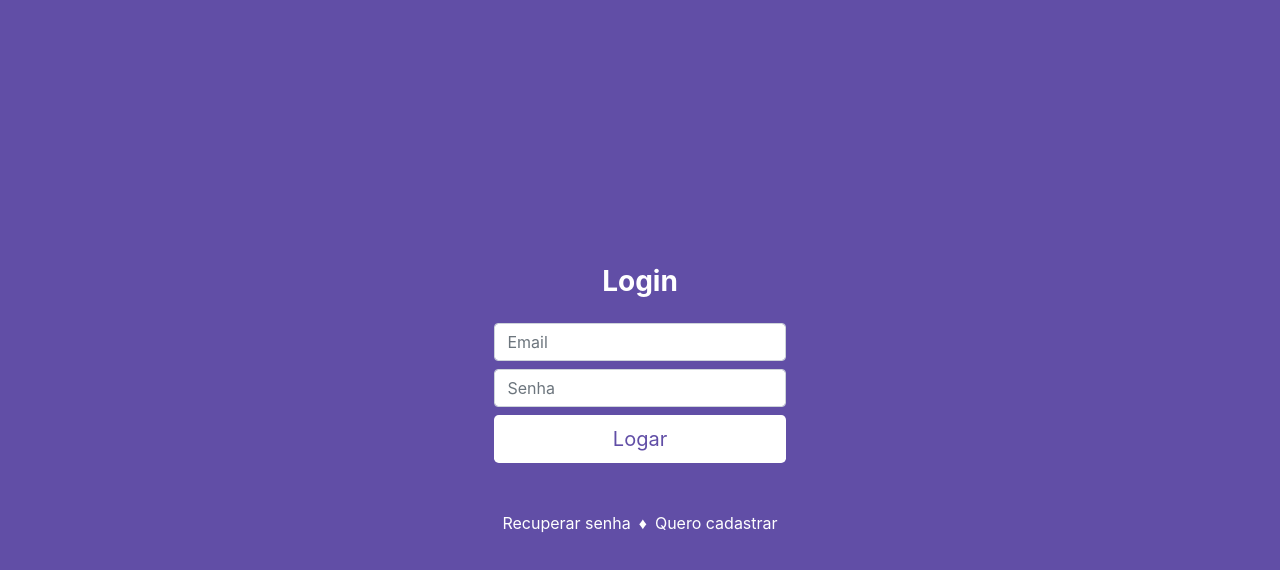
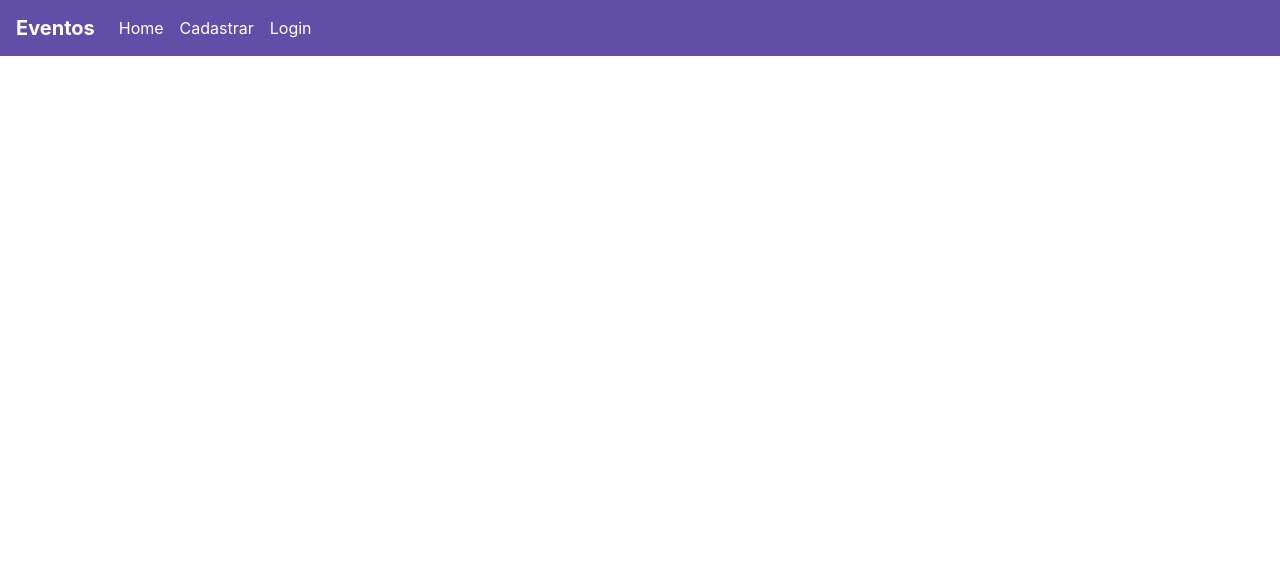
Before and after one commit to Nardogomes/Eventos, a React (Create React App) app: page / in a window 1280 px wide. Shown: the top 570 px of the page. Built offline with nearby package versions, Linux system fonts and the light colour scheme.

Commit message:
Desenvolvendo a página home e o componente navbar

```diff
--- a/public/index.html
+++ b/public/index.html
@@ -4,6 +4,7 @@
     <meta charset="utf-8" />
     <meta name="viewport" content="width=device-width, initial-scale=1" />
     <link rel="stylesheet" href="https://stackpath.bootstrapcdn.com/bootstrap/4.5.2/css/bootstrap.min.css" integrity="sha384-JcKb8q3iqJ61gNV9KGb8thSsNjpSL0n8PARn9HuZOnIxN0hoP+VmmDGMN5t9UJ0Z" crossorigin="anonymous">
+    <link rel="stylesheet" href="https://cdnjs.cloudflare.com/ajax/libs/font-awesome/5.14.0/css/all.min.css" integrity="sha512-1PKOgIY59xJ8Co8+NE6FZ+LOAZKjy+KY8iq0G4B3CyeY6wYHN3yt9PW0XpSriVlkMXe40PTKnXrLnZ9+fkDaog==" crossorigin="anonymous" />
     <title>Eventos</title>
   </head>
   <body>
--- a/src/App.js
+++ b/src/App.js
@@ -4,12 +4,14 @@
 /* Páginas */
 import Login from './view/login/'
 import NovoUsuario from './view/usuario-novo/'
+import Home from './view/home/'
 
 function App() {
   return (
     <Router>
-      <Route exact path='/' component={Login} />
+      <Route exact path='/' component={Home} />
       <Route exact path='/novousuario' component={NovoUsuario} />
+      <Route exact path='/login' component={Login} />
     </Router>
   );
 }
--- /dev/null
+++ b/src/components/navbar/index.js
@@ -0,0 +1,31 @@
+import React from 'react'
+import './navbar.css'
+import {Link} from 'react-router-dom'
+
+function NavBar() {
+    return(
+        <nav className="navbar navbar-expand-lg">
+            <span className="navbar-brand text-white font-weight-bold">Eventos</span>
+
+            <button className="navbar-toggler" type="button" data-toggle="collapse" data-target="#conteudoNavbarSuportado" aria-controls="conteudoNavbarSuportado" aria-expanded="false" aria-label="Alterna navegação">
+                <i className="fas fa-bars text-white"></i>
+            </button>
+
+            <div className="collapse navbar-collapse" id="conteudoNavbarSuportado">
+                <ul className="navbar-nav mr-auto">
+                    <li className="nav-item">
+                        <Link className="nav-link" to="/">Home</Link>
+                    </li>
+                    <li className="nav-item">
+                        <Link className="nav-link" to="#">Cadastrar</Link>
+                    </li>
+                    <li className="nav-item">
+                        <Link className="nav-link" to="login">Login</Link>
+                    </li>
+                </ul>
+            </div>
+        </nav>
+    )
+}
+
+export default NavBar
--- /dev/null
+++ b/src/components/navbar/navbar.css
@@ -0,0 +1,12 @@
+.navbar {
+    background-color: #614ea6;
+}
+
+.nav-item a {
+    color: #fff;
+    transition: .3s ease-in;
+}
+
+.nav-item a:hover {
+    color: #f21667;
+}
--- /dev/null
+++ b/src/view/home/index.js
@@ -0,0 +1,12 @@
+import React, { useState } from 'react'
+import './home.css'
+import {Link} from 'react-router-dom'
+import NavBar from '../../components/navbar/'
+
+function Home() {
+    return(
+        <NavBar/>
+    )
+}
+
+export default Home
--- a/src/view/usuario-novo/index.js
+++ b/src/view/usuario-novo/index.js
@@ -1,6 +1,7 @@
 import React, { useState } from 'react'
 import firebase from '../../config/firebase'
 import 'firebase/auth'
+import NavBar from '../../components/navbar/'
 
 import './usuario-novo.css'
 
@@ -49,6 +50,8 @@
     }
 
     return(
+        <>
+            <NavBar/>
             <div className="form-cadastro">
                 <form className="text-center form-login mx-auto mt-5">
 
@@ -69,6 +72,7 @@
 
                 </form>
             </div>
+        </>
     )
 }
 
```
Also changed, not shown: src/view/home/home.css (added). Lines whose indentation alone changed are shown as unchanged.
